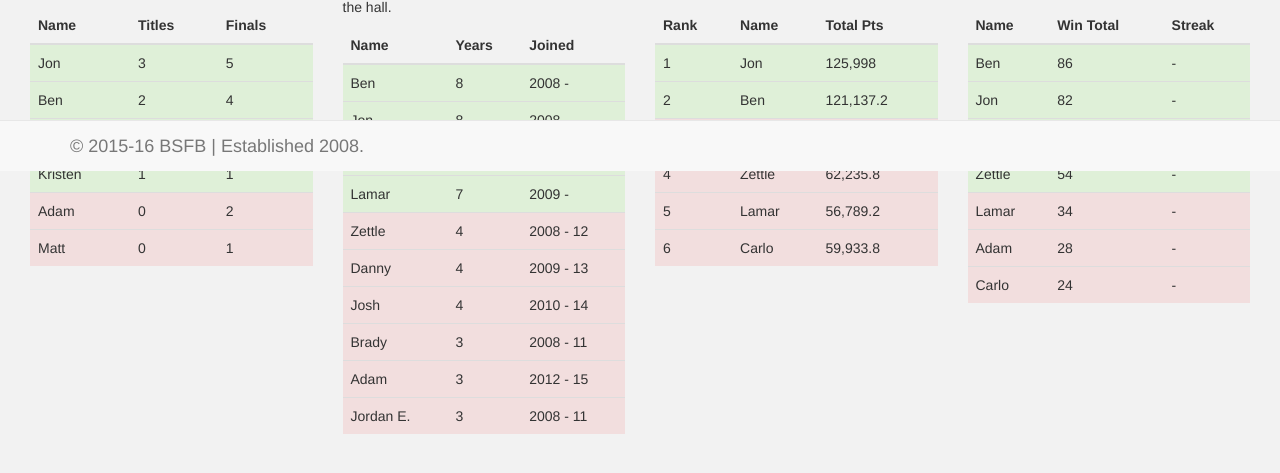
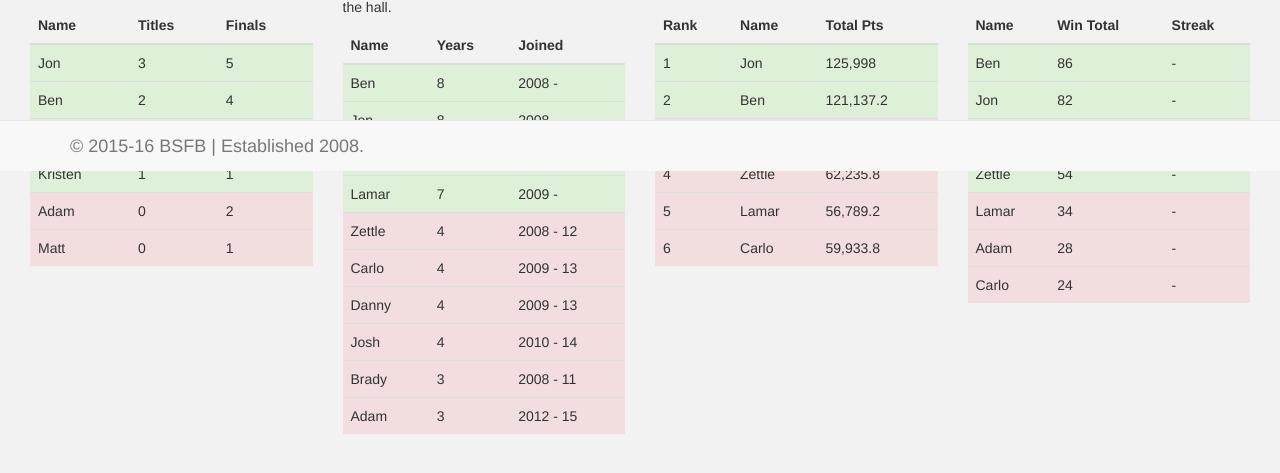
Before and after one commit to bencasalino/BSFB-Version-3, a plain HTML site: page halloffame.html in a window 1280 px wide. Shown: the part 629-1102 px from the top of the page. Drawn offline with nearby package versions, Linux system fonts and the light colour scheme.

Commit message:
8pm update

```diff
--- a/halloffame.html
+++ b/halloffame.html
@@ -247,6 +247,11 @@
               <td>2008 - 12</td>
             </tr>
             <tr class="danger">
+              <td>Carlo</td>
+              <td>4</td>
+              <td>2009 - 13</td>
+            </tr>
+            <tr class="danger">
               <td>Danny</td>
               <td>4</td>
               <td>2009 - 13</td>
@@ -266,11 +271,7 @@
               <td>3</td>
               <td>2012 - 15</td>
             </tr>
-            <tr class="danger">
-              <td>Jordan E.</td>
-              <td>3</td>
-              <td>2008 - 11</td>
-            </tr>
+
           </tbody>
         </table>
 
```
